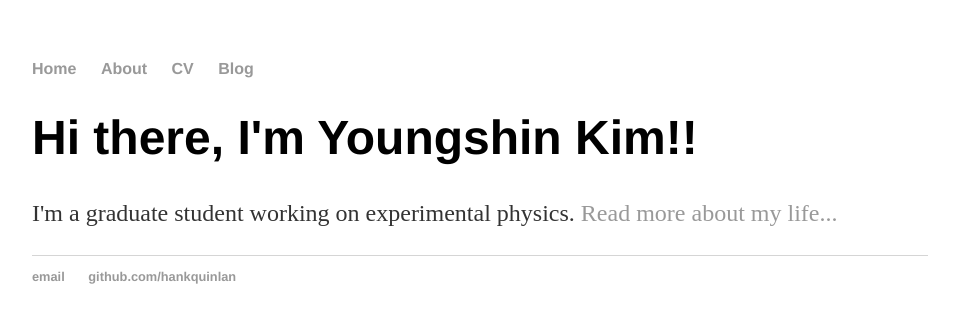
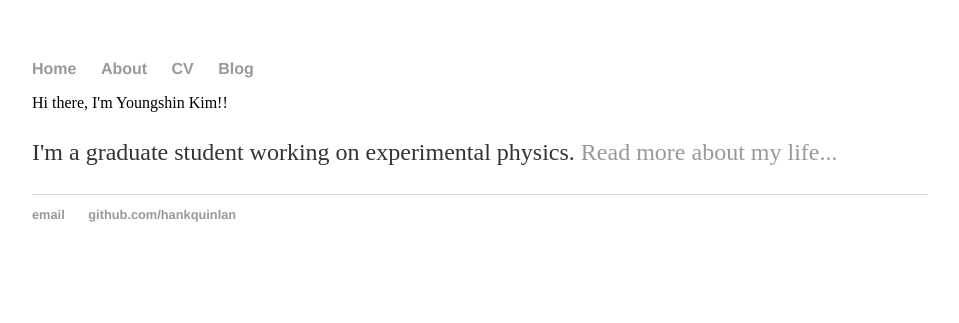
Before and after one commit to youngshk/youngshk.github.io, a Jekyll site: the page built from index.html, in a window 1280 px wide. Shown: the top 323 px of the page, without its empty margins (160-1119 px from the left). Built offline with Jekyll 4.4.1, drawn with Linux system fonts in a browser that asks for light colours.

Commit message:
Update index.html

```diff
--- a/index.html
+++ b/index.html
@@ -2,7 +2,7 @@
 layout: default
 title: Youngshin Kim, Experimental Physics
 ---
-<div class="blurb">
+<div class="blurb"
 	<h1>Hi there, I'm Youngshin Kim!!</h1>
 	<p>I'm a graduate student working on experimental physics. <a href="/about">Read more about my life...</a></p>
 </div><!-- /.blurb -->
```
